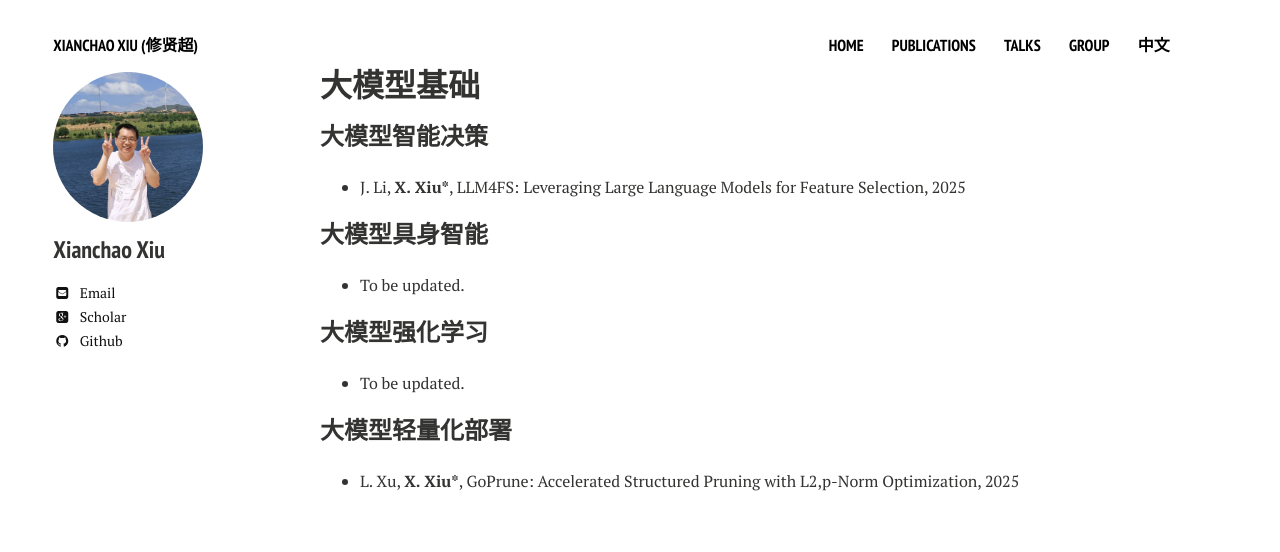
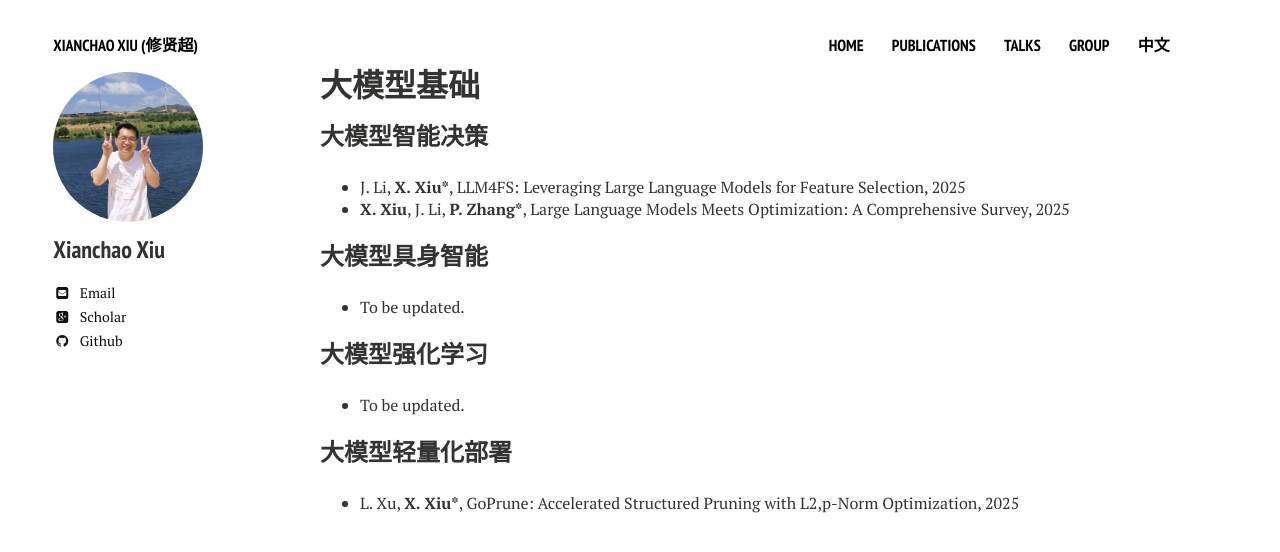
Before and after one commit to xianchaoxiu/xianchaoxiu.github.io, a Jekyll site: the page built from chinese/research/LLM/index.md, in a window 1280 px wide. Shown: the top 552 px of the page. Built offline with Jekyll 4.4.1, drawn with Linux system fonts in a browser that asks for light colours; nearby versions of some CDN libraries.

Commit message:
Update index.md

```diff
--- a/chinese/research/LLM/index.md
+++ b/chinese/research/LLM/index.md
@@ -9,7 +9,7 @@ share: false
 ### 大模型智能决策
 
 * J. Li, <b>X. Xiu*</b>, LLM4FS: Leveraging Large Language Models for Feature Selection, 2025 <br>
-
+* <b>X. Xiu</b>, J. Li, <b>P. Zhang*</b>, Large Language Models Meets Optimization: A Comprehensive Survey, 2025 <br>
 
 ### 大模型具身智能
 
```
